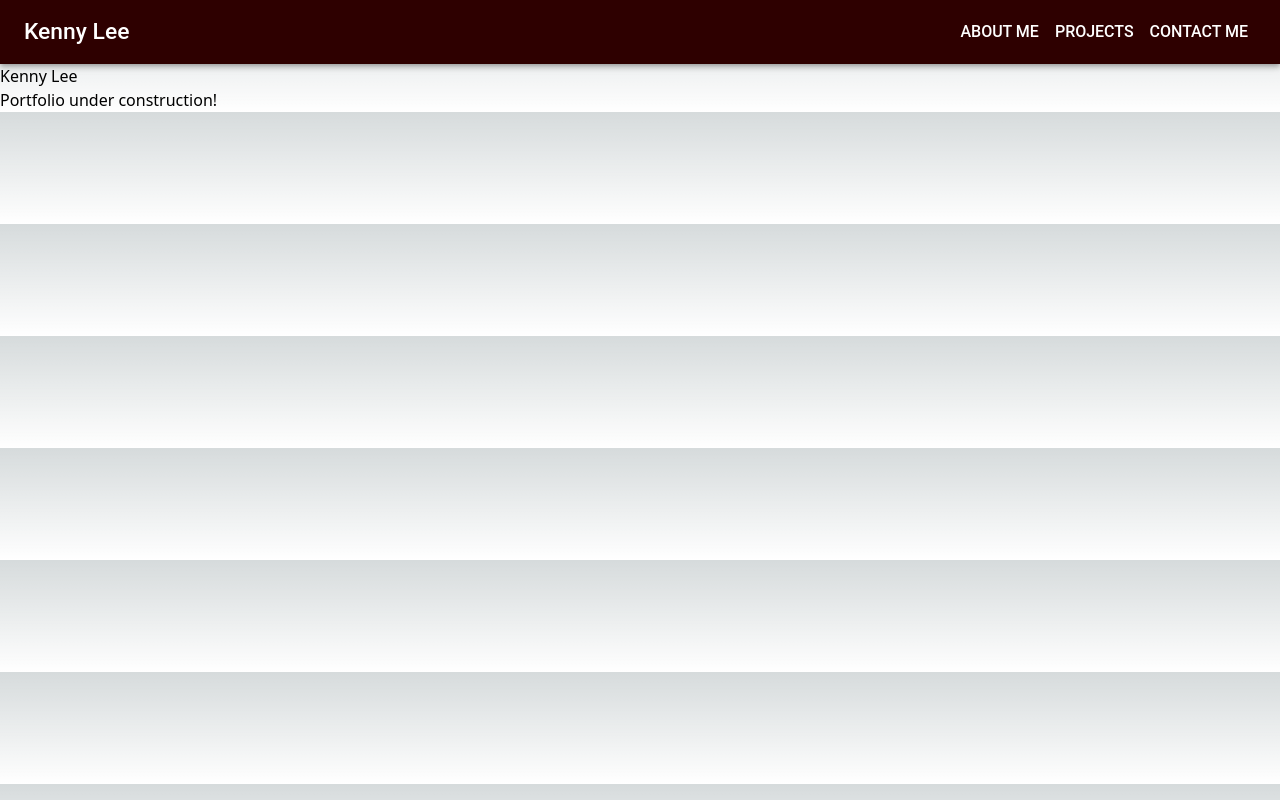
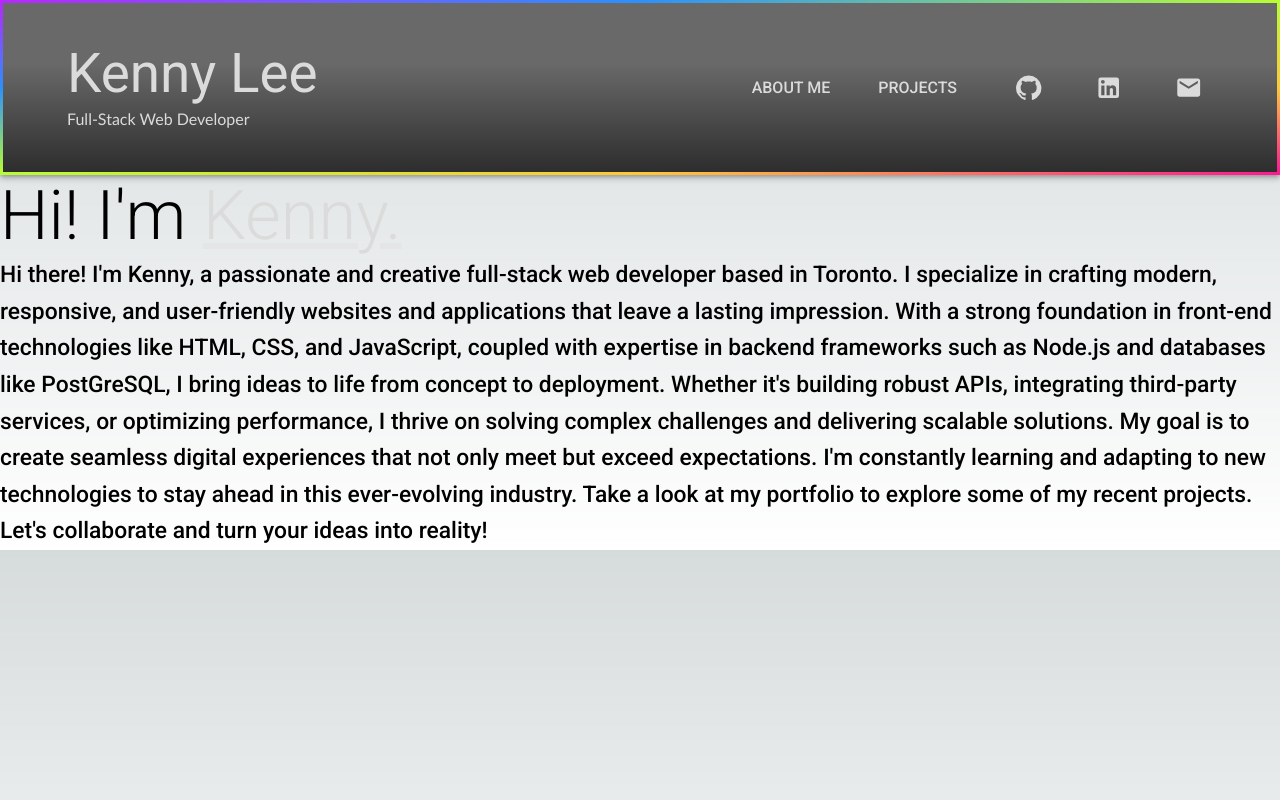
Before and after one commit to kenkneelee/kenlee.ca, a Next.js app: page / in a window 1280 px wide. Built offline with nearby package versions, Linux system fonts and the light colour scheme.

Commit message:
add and style header

```diff
--- a/package.json
+++ b/package.json
@@ -11,6 +11,7 @@
   "dependencies": {
     "@emotion/react": "^11.11.4",
     "@emotion/styled": "^11.11.5",
+    "@fontsource/roboto": "^5.0.12",
     "@mui/icons-material": "^5.15.15",
     "@mui/material": "^5.15.15",
     "next": "14.1.4",
--- a/src/components/header.js
+++ b/src/components/header.js
@@ -1,27 +1,62 @@
 // pages/index.js
 import * as React from "react";
+
+import styles from "./header.module.css";
+
 import AppBar from "@mui/material/AppBar";
 import Box from "@mui/material/Box";
 import Toolbar from "@mui/material/Toolbar";
 import Typography from "@mui/material/Typography";
 import Button from "@mui/material/Button";
 
+import "@fontsource/roboto/300.css";
+import "@fontsource/roboto/400.css";
+import "@fontsource/roboto/500.css";
+import "@fontsource/roboto/700.css";
+
+import GitHubIcon from "@mui/icons-material/GitHub";
+import LinkedInIcon from "@mui/icons-material/LinkedIn";
+import EmailIcon from "@mui/icons-material/Email";
+import CodeIcon from "@mui/icons-material/Code";
+
 const Header = () => {
   return (
-    <Box sx={{ flexGrow: 1 }}>
-      <AppBar position="static" color="primary">
-        <Toolbar>
-          <Typography variant="h6" component="div" sx={{ flexGrow : 1}}>
-            Kenny Lee
-          </Typography>
+    <AppBar
+      className={styles.headerContainer}
+      position="static"
+      color="primary"
+    >
+      <Toolbar sx={{ gap: "2rem" }}>
+        <Box sx={{ flexGrow: 1 }}>
+          <Button className={styles.logoButton} href="/">
+            <Box>
+              <Typography variant="h3" className={styles.logoName}>
+                Kenny Lee
+              </Typography>
+              <Typography variant="h7" className={styles.logoName}>
+                Full-Stack Web Developer
+              </Typography>
+            </Box>
+          </Button>
+        </Box>
 
-          <Button color="inherit">About Me</Button>
-          <Button color="inherit">Projects</Button>
-          <Button color="inherit">Contact Me</Button>
-
-        </Toolbar>
-      </AppBar>
-    </Box>
+        <Button href="/testRoute">
+          About Me
+        </Button>
+        <Button>Projects</Button>
+        <Box className={styles.socials}>
+          <Button href="https://github.com/kenkneelee">
+            <GitHubIcon></GitHubIcon>
+          </Button>
+          <Button href="https://www.linkedin.com/in/kenny-lee-/">
+            <LinkedInIcon></LinkedInIcon>
+          </Button>
+          <Button>
+            <EmailIcon></EmailIcon>
+          </Button>
+        </Box>
+      </Toolbar>
+    </AppBar>
   );
 };
 
--- /dev/null
+++ b/src/components/header.module.css
@@ -0,0 +1,25 @@
+.headerContainer {
+  background-color: grey;
+  background: linear-gradient(0deg, rgba(45,45,45,1) 0%, rgba(105,105,105,1) 64%);
+  padding: 2rem;
+  border: 3px transparent solid;
+  border-image:  linear-gradient(to bottom right, #b827fc 0%, #2c90fc 25%, #b8fd33 50%, #fec837 75%, #fd1892 100%);
+  border-image-slice: 1;
+  box-shadow: 0 0 20px 5px #ffffff;
+
+}
+
+
+.logoButton {
+
+}
+
+.logoName {
+  font-family:'Gill Sans', 'Gill Sans MT', Calibri, 'Trebuchet MS', sans-serif;
+  text-transform: none;
+}
+
+.socials {
+  display: flex;
+  gap: 1rem;
+}
--- a/src/pages/index.js
+++ b/src/pages/index.js
@@ -1,6 +1,6 @@
-import Image from "next/image";
 import { Inter } from "next/font/google";
 import Header from "@/components/header";
+import { Typography, Link } from "@mui/material";
 
 const inter = Inter({ subsets: ["latin"] });
 
@@ -8,8 +8,25 @@ export default function Home() {
   return (
     <main>
       <Header></Header>
-      <a href="https://github.com/kenkneelee">Kenny Lee</a>
-      <p>Portfolio under construction!</p>
+      <Typography variant="h2">
+        Hi! I'm <Link>Kenny.</Link>
+      </Typography>
+      <Typography variant="h6">
+        Hi there! I'm Kenny, a passionate and creative full-stack web
+        developer based in Toronto. I specialize in crafting modern,
+        responsive, and user-friendly websites and applications that leave a
+        lasting impression. With a strong foundation in front-end technologies
+        like HTML, CSS, and JavaScript, coupled with expertise in backend
+        frameworks such as Node.js and databases like PostGreSQL, I bring ideas to
+        life from concept to deployment. Whether it's building robust APIs,
+        integrating third-party services, or optimizing performance, I thrive on
+        solving complex challenges and delivering scalable solutions. My goal is
+        to create seamless digital experiences that not only meet but exceed
+        expectations. I'm constantly learning and adapting to new technologies
+        to stay ahead in this ever-evolving industry. Take a look at my
+        portfolio to explore some of my recent projects. Let's collaborate and
+        turn your ideas into reality!
+      </Typography>
     </main>
   );
 }
--- a/src/pages/testRoute/index.js
+++ b/src/pages/testRoute/index.js
@@ -1,6 +1,9 @@
+import Header from "@/components/header";
+
 export default function Test() {
   return (
     <main>
+      <Header></Header>
      <p>This is my test component!</p>
     </main>
   );
--- a/src/styles/theme.js
+++ b/src/styles/theme.js
@@ -5,7 +5,7 @@ import { createTheme } from '@mui/material/styles';
 const theme = createTheme({
   palette: {
     primary: {
-      main: '#2e0000', // Custom primary color
+      main: '#dbdbdb', // Custom primary color
     },
     secondary: {
       main: '#dc004e', // Custom secondary color
```
Also changed, not shown: 1 other file (tests, documents, lock files or other folders).
